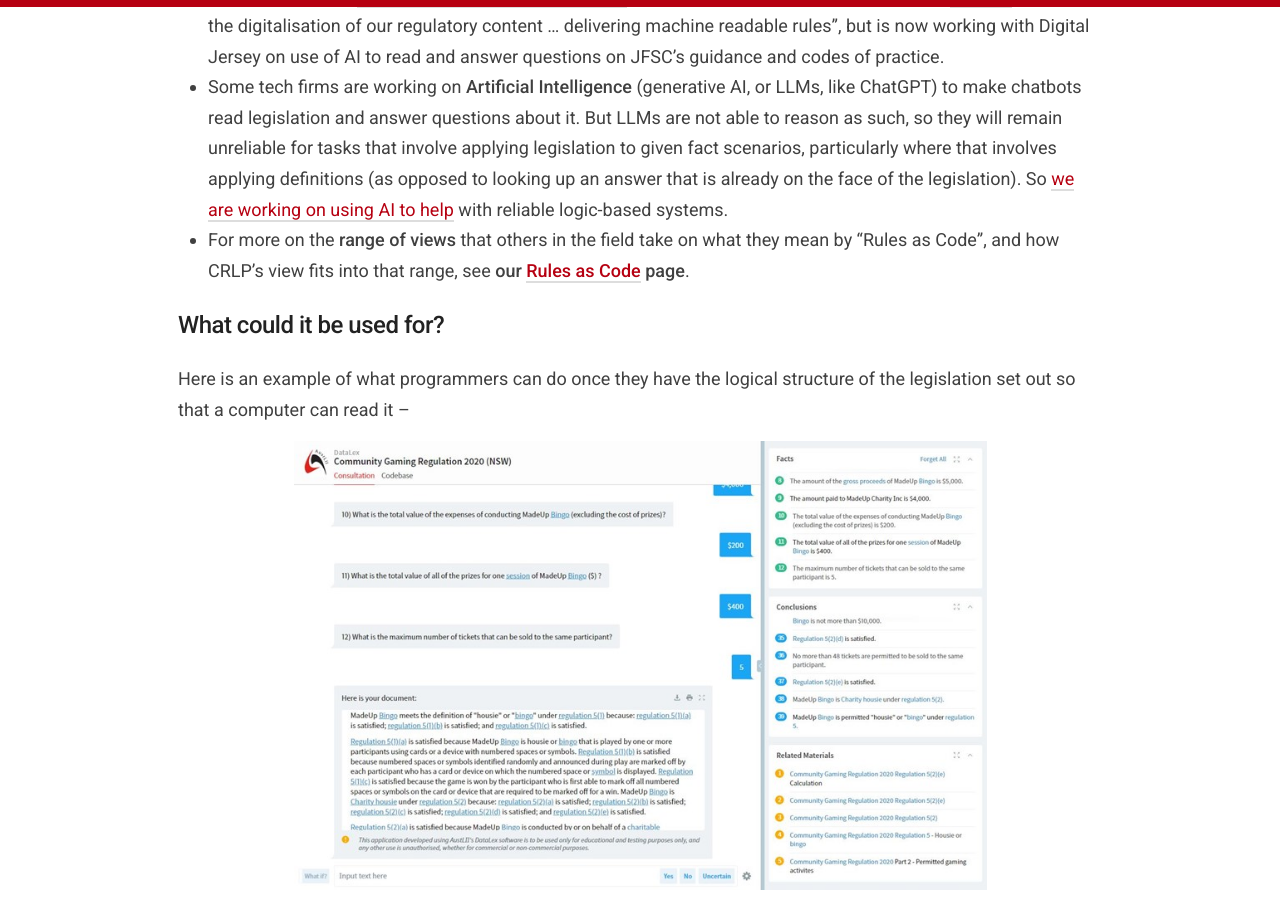
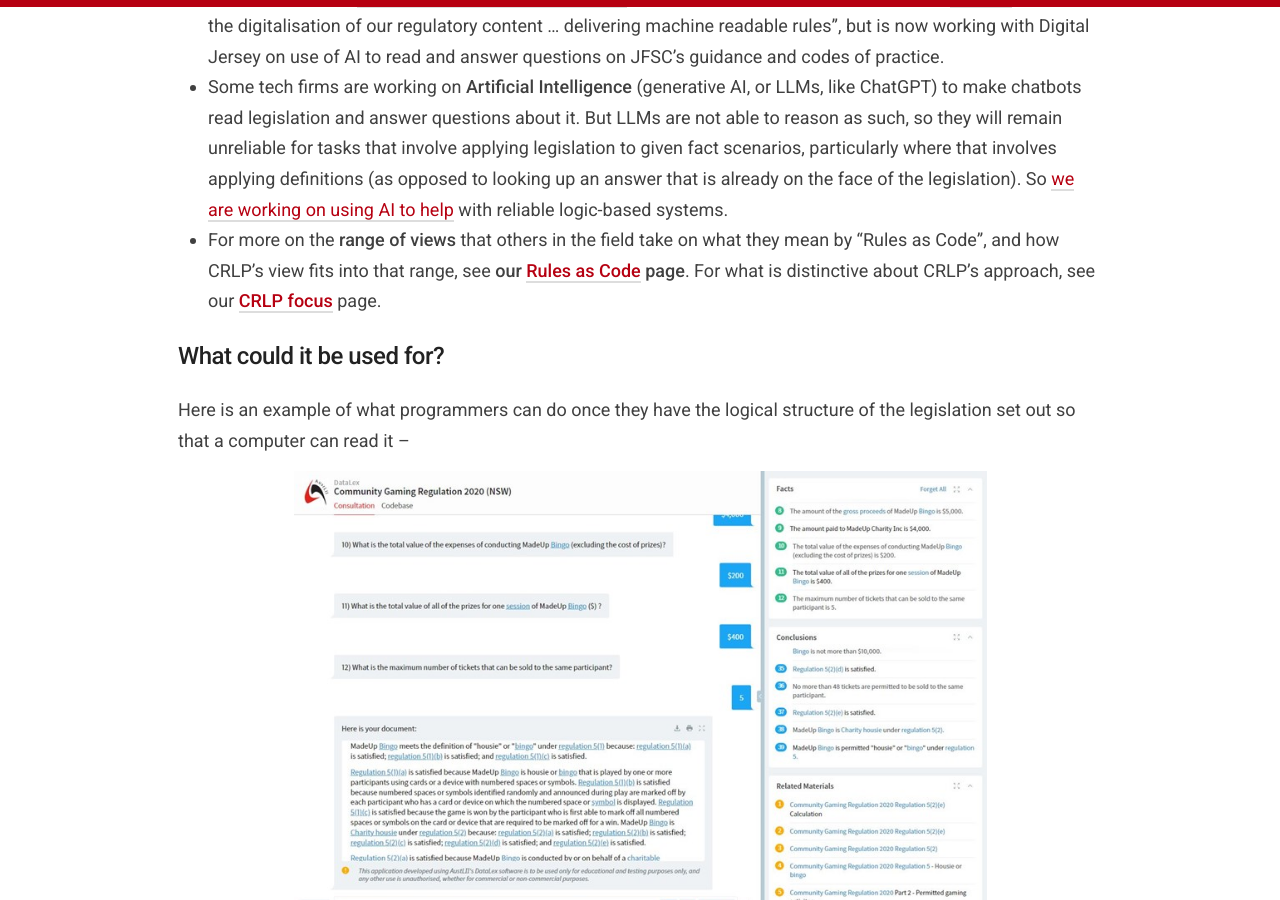
Before and after one commit to crlp-jerseyldo/crlp-jerseyldo.github.io, a Jekyll site: the page built from _pages/about.md, in a window 1280 px wide and 900 px high, scrolled down 3121 px. Built offline with Jekyll 4.4.1, drawn with Linux system fonts in a browser that asks for light colours.

Commit message:
Update about.md
Add link to Focus page, & minor tidying

```diff
--- a/_pages/about.md
+++ b/_pages/about.md
@@ -34,7 +34,7 @@ By finding an **easy-to-use** way for **legislative drafters** to mark up the lo
 - Before that, we produced an interactive [**mock-up of a tool** for legislative drafters](/work/an-ide-for-legislation) to show how hyperlinked pop-ups could work for defined terms, but also for repeated *undefined* terms which have the same meaning each time according to drafting & interpretation principles, as well as how offences and "must" provisions could be marked up. The idea is to illustrate for drafters how future tools could help them draft coherent [logical](/work/logic) structures and automatically mark up those structures to be computer-readable.
 - This builds on our work looking at how [**"If-Then"** structures](/work/parsing-exercises) fit in our legislation, like in the illustration above for an imaginary rule on feeding animals.
 - Other streams of the project include -
-  - producing **non-technical** [guidance and training](/work/guidance) material for legislative drafters on what we have learnt about drafting itself,
+  - producing **non-technical** [guidance and training](/work/guidance-for-drafters) material for legislative drafters on what we have learnt about drafting itself,
   - working on [Artificial Intelligence](/work/artificial-intelligence-and-legislation), with [Digital Jersey](https://www.digital.je/){:target="_blank"} and the AI Working Group of the Commonwealth Association of Legislative Counsel, to see whether & how AI can help drafters to identify and mark up these structures, and
   - digitising standard provisions for a Jersey version of "[Common Legislative Solutions](https://www.gov.uk/government/publications/common-legislative-solutions-a-guide-to-tackling-recurring-policy-issues-in-legislation){:target="_blank"}".
 
@@ -45,7 +45,7 @@ For more see the list of streams in ["Our work"](/work), and the documents for e
 - Globally there is the "[**Rules as Code**](https://github.com/Rules-as-Code-League/RaC-Handbook/wiki/1-Introduction:-What-is-Rules-as-Code%3F){:target="_blank"}" movement, which started in 2018 in [New Zealand](https://www.youtube.com/watch?v=S4KWlmQBAc0&list=PLxI6pLSZVXTp3BA9IBK-Q_yZukyImMcnq&index=6){:target="_blank"}, and has since spread to [Australia](https://www.nsw.gov.au/media-releases/digitising-rules-of-government-to-make-compliance-easy){:target="_blank"}, [Canada](https://oecd-opsi.org/wp-content/uploads/2024/04/Rules-as-Code-in-Canada.pdf){:target="_blank"} (and [video](https://csps-efpc.gc.ca/video/rules-as-code-1-eng.aspx){:target="_blank"}), [Singapore](https://www.youtube.com/watch?v=NEjrV4Wwyh8){:target="_blank"}, [UK](https://azwyner.info/2020/03/02/rules-as-code/){:target="_blank"}, [France](https://github.com/openfisca/openfisca-france/){:target="_blank"} and elsewhere - see reports by the Observatory of Public Sector Innovation of the OECD ["Cracking the code"](https://www.oecd.org/en/publications/cracking-the-code_3afe6ba5-en.html){:target="_blank"} (2020) and ["New Techniques for Building and Using Legal Encodings in the Drafting Room"](https://oecd-opsi.org/innovations/new-techniques-for-building-and-using-legal-encodings-in-the-drafting-room/){:target="_blank"} (2024).
 - Here in **Jersey** the [**Financial Services Commission**](https://www.jerseyfsc.org/){:target="_blank"} is working on "RegTech". JFSC did have [plans](https://www.jerseyfsc.org/media/5699/the-regtech-opportunity.pdf){:target="_blank"} to "enable the digitalisation of our regulatory content ... delivering machine readable rules", but is now working with Digital Jersey on use of AI to read and answer questions on JFSC's guidance and codes of practice.
 - Some tech firms are working on **Artificial Intelligence** (generative AI, or LLMs, like ChatGPT) to make chatbots read legislation and answer questions about it. But LLMs are not able to reason as such, so they will remain unreliable for tasks that involve applying legislation to given fact scenarios, particularly where that involves applying definitions (as opposed to looking up an answer that is already on the face of the legislation). So [we are working on using AI to help](/work/artificial-intelligence-and-legislation) with reliable logic-based systems.
-- For more on the **range of views** that others in the field take on what they mean by "Rules as Code", and how CRLP's view fits into that range, see **our [Rules as Code](/about/rulesascode) page**.
+- For more on the **range of views** that others in the field take on what they mean by "Rules as Code", and how CRLP's view fits into that range, see **our [Rules as Code](/about/rulesascode) page**. For what is distinctive about CRLP's approach, see our **[CRLP focus](/about/focus-CRLP)** page.
 
 ## What could it be used for?
 
```
